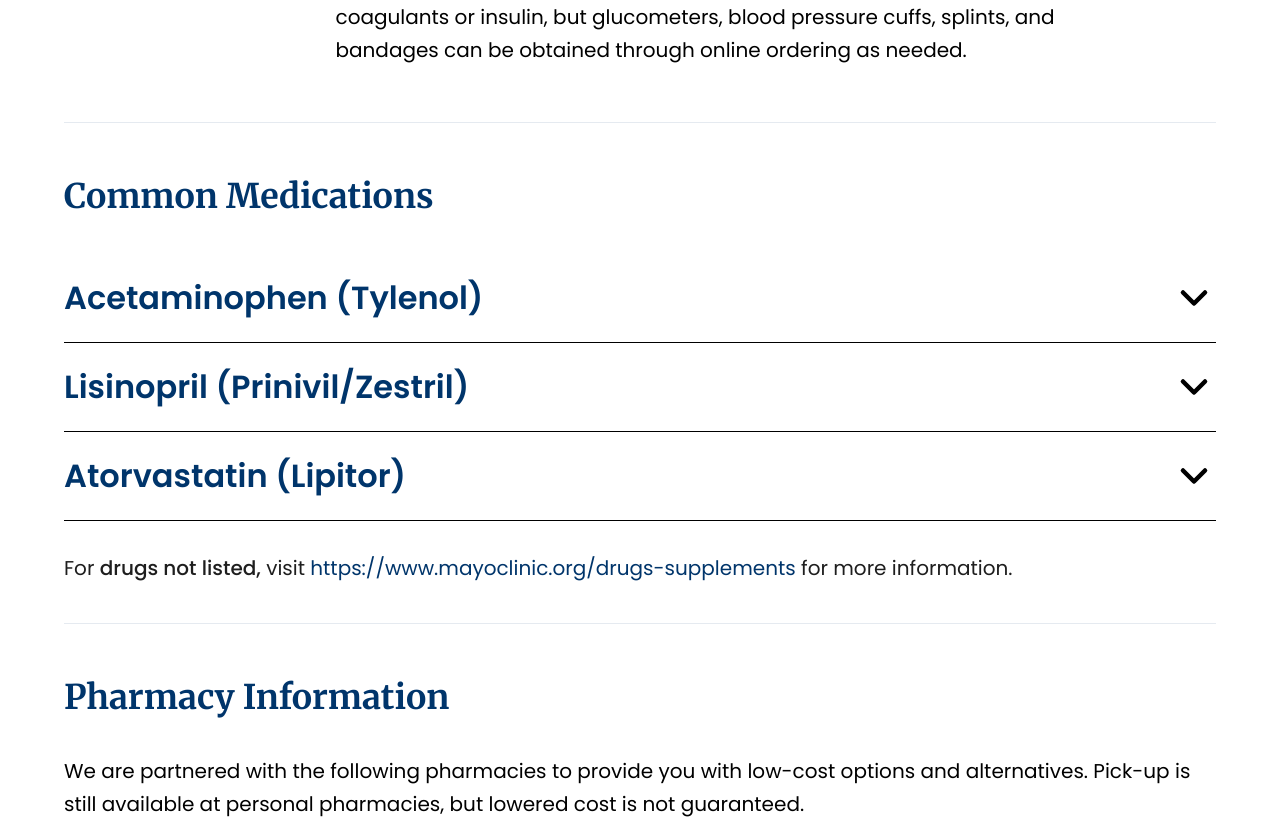
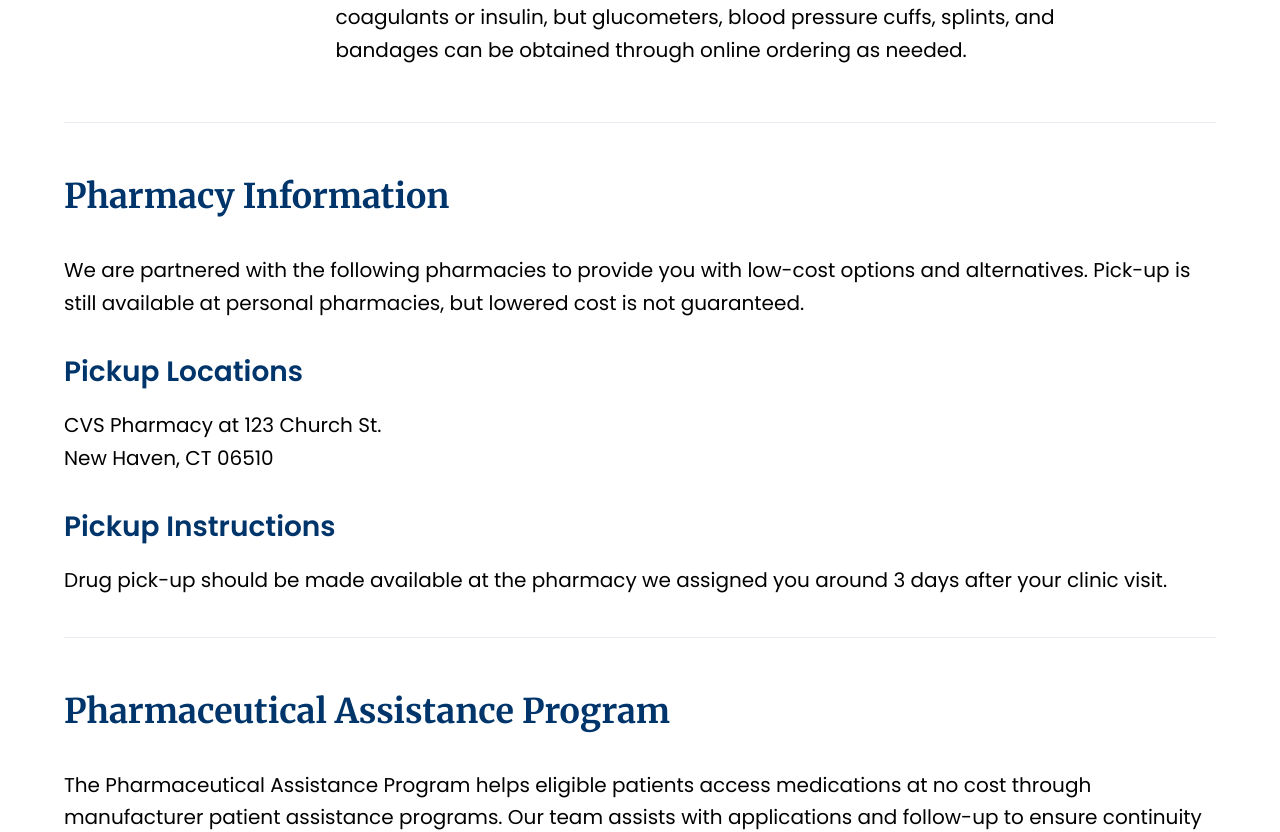
Before and after one commit to HAVEN-Free-Clinic/HAVEN-website, a Next.js app: page /services/medication in a window 1280 px wide. Shown: the part 640-1472 px from the top of the page. Built offline with nearby package versions, Linux system fonts and the light colour scheme.

Commit message:
new changes

```diff
--- a/src/app/components/MedicationContent.tsx
+++ b/src/app/components/MedicationContent.tsx
@@ -3,87 +3,10 @@
 import { useState } from "react";
 import { ChevronDown } from "lucide-react";
 
-/* ─── Data ─── */
-
-interface Medication {
-  name: string;
-  instructions: string;
-  usage: string;
-}
-
-/* DRAFT — replace with final copy */
-const medications: Medication[] = [
-  {
-    name: "Acetaminophen (Tylenol)",
-    instructions:
-      "Take 500–1000 mg by mouth every 4–6 hours as needed. Do not exceed 3000 mg in 24 hours.",
-    usage:
-      "Used for mild to moderate pain relief and fever reduction. Common uses include headaches, muscle aches, and cold symptoms.",
-  },
-  {
-    name: "Lisinopril (Prinivil/Zestril)",
-    instructions:
-      "Take once daily by mouth, with or without food, at the same time each day as directed by your provider.",
-    usage:
-      "Used to treat high blood pressure (hypertension) and to help protect kidney function. Helps lower blood pressure and reduce the risk of heart attack and stroke.",
-  },
-  {
-    name: "Atorvastatin (Lipitor)",
-    instructions:
-      "Take once daily by mouth, usually in the evening, with or without food, as directed by your provider.",
-    usage:
-      "Used to lower high cholesterol and triglyceride levels. Helps reduce the risk of heart disease, heart attack, and stroke when used alongside a healthy diet.",
-  },
-];
-
 /* ─── Sub-components ─── */
 
 function Divider() {
   return <hr className="w-full border-t border-[#00356b]/10" />;
-}
-
-function AccordionItem({ med }: { med: Medication }) {
-  const [open, setOpen] = useState(false);
-
-  return (
-    <div className="border-b border-black">
-      <button
-        onClick={() => setOpen(!open)}
-        className="w-full flex items-center justify-between py-4 md:py-5 cursor-pointer group"
-      >
-        <span className="font-['Poppins',sans-serif] font-semibold text-[#00356b] text-[18px] sm:text-[22px] md:text-[28px] lg:text-[32px] text-left">
-          {med.name}
-        </span>
-        <ChevronDown
-          className={`w-7 h-7 md:w-9 md:h-9 lg:w-11 lg:h-11 shrink-0 text-black transition-transform duration-300 ${
-            open ? "rotate-180" : ""
-          }`}
-          strokeWidth={2.5}
-        />
-      </button>
-
-      <div
-        className={`overflow-hidden transition-all duration-300 ${
-          open ? "max-h-[400px] pb-5" : "max-h-0"
-        }`}
-      >
-        <ul className="font-['Poppins',sans-serif] text-black text-[16px] sm:text-[17px] md:text-[18px] lg:text-[20px] list-disc pl-8 md:pl-12 space-y-1">
-          <li>
-            Instructions:
-            <ul className="list-disc pl-8 md:pl-12">
-              <li>{med.instructions}</li>
-            </ul>
-          </li>
-          <li>
-            Usage:
-            <ul className="list-disc pl-8 md:pl-12">
-              <li>{med.usage}</li>
-            </ul>
-          </li>
-        </ul>
-      </div>
-    </div>
-  );
 }
 
 /* ─── Main component ─── */
@@ -103,41 +26,6 @@ export function MedicationContent() {
             prescribe anti-coagulants or insulin, but glucometers, blood
             pressure cuffs, splints, and bandages can be obtained through online
             ordering as needed.
-          </p>
-        </div>
-      </div>
-
-      <div className="max-w-[1400px] mx-auto px-6 md:px-12 lg:px-16">
-        <Divider />
-      </div>
-
-      {/* ── Common Medications ── */}
-      <div className="max-w-[1400px] mx-auto px-6 md:px-12 lg:px-16 pt-8 md:pt-10 lg:pt-12">
-        <h3 className="font-['Merriweather',serif] font-bold text-[#00356b] text-[22px] sm:text-[26px] md:text-[30px] lg:text-[34px] mb-6 md:mb-8">
-          Common Medications
-        </h3>
-
-        <div className="space-y-0">
-          {medications.map((med) => (
-            <AccordionItem key={med.name} med={med} />
-          ))}
-        </div>
-
-        {/* "For drugs not listed" note */}
-        <div className="mt-6 md:mt-8 mb-8 md:mb-10">
-          <p className="font-['Poppins',sans-serif] text-[#1e1e1e] text-[16px] sm:text-[17px] md:text-[18px] lg:text-[20px]">
-            For{" "}
-            <span className="font-medium">drugs not listed,</span>{" "}
-            visit{" "}
-            <a
-              href="https://www.mayoclinic.org/drugs-supplements"
-              target="_blank"
-              rel="noopener noreferrer"
-              className="text-[#00356b] hover:underline break-all"
-            >
-              https://www.mayoclinic.org/drugs-supplements
-            </a>{" "}
-            for more information.
           </p>
         </div>
       </div>
--- a/src/app/components/Navbar.tsx
+++ b/src/app/components/Navbar.tsx
@@ -98,11 +98,11 @@ export function Navbar({ isScrolled = false }: NavbarProps) {
                 className="transition-colors duration-300"
               />
             </svg>
-            <span className={`relative font-['Poppins',sans-serif] font-semibold text-[11px] ${textColor} z-10 transition-colors duration-300`}>
+            <span className={`relative font-['Poppins',sans-serif] text-[11px] ${textColor} z-10 transition-colors duration-300`}>
               HAVEN
             </span>
           </div>
-          <div className={`font-['Poppins',sans-serif] font-semibold text-[12px] md:text-[14px] ${textColor} leading-tight ml-1 transition-colors duration-300`}>
+          <div className={`font-['Poppins',sans-serif] text-[12px] md:text-[14px] ${textColor} leading-tight ml-1 transition-colors duration-300`}>
             <p>Free Clinic</p>
             <p>La Cl&iacute;nica Gratuita</p>
           </div>
--- a/src/app/components/OurMissionContent.tsx
+++ b/src/app/components/OurMissionContent.tsx
@@ -107,7 +107,7 @@ export function OurMissionContent() {
 
             <Link
               href="/eligibility"
-              className="inline-block bg-[#00356b] text-white font-['Poppins',sans-serif] font-semibold text-[18px] md:text-[20px] px-8 py-3.5 hover:bg-[#4a90c4] transition-colors"
+              className="inline-block bg-[#00356b] text-white font-['Poppins',sans-serif] font-semibold rounded-full text-[18px] md:text-[20px] px-8 py-3.5 hover:bg-[#4a90c4] transition-colors"
             >
               See If You Qualify
             </Link>
```
